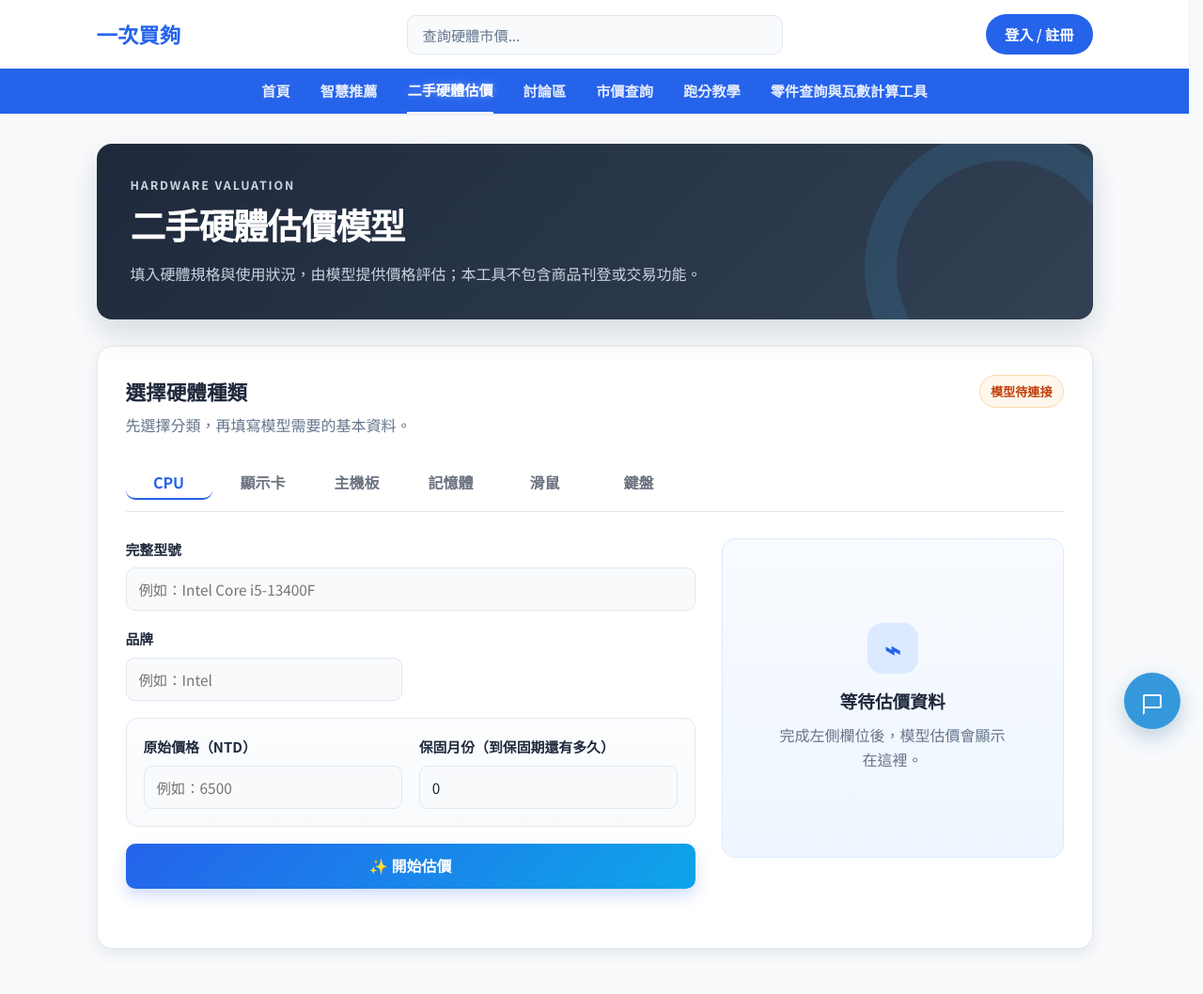
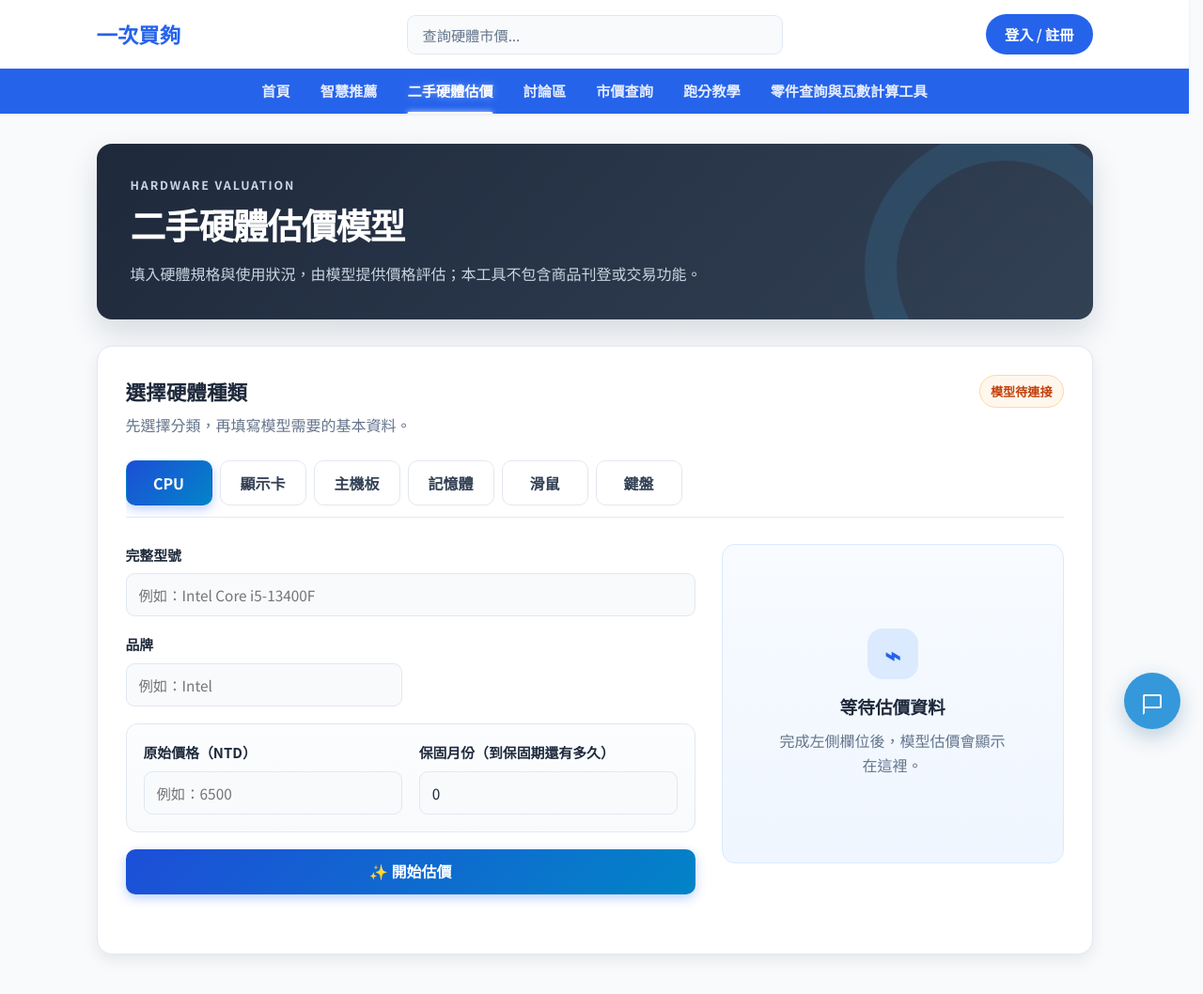
Before and after one commit to andrewlu886/NMDWSM, a website: page public/valuation.html in a window 1280 px wide. Shown: the whole page at 94% size. Drawn offline with Linux system fonts and the light colour scheme.

Commit message:
閃電
閃電

```diff
--- a/public/valuation.html
+++ b/public/valuation.html
@@ -8,53 +8,161 @@
     <link rel="stylesheet" href="./style.css">
     <link rel="stylesheet" href="./valuation.css">
     <link rel="stylesheet" href="./site-theme.css">
-    <!-- 確保隱藏屬性絕對生效 -->
     <style>
+        /* 確保隱藏屬性絕對生效 */
         .valuation-dynamic-group[hidden] {
             display: none !important;
         }
 
-        /* 頂部導覽列：當前頁面與懸停/選擇其他標籤時皆顯示白色底線 */
-        .main-nav a.active,
-        .main-nav a:hover {
+        /* --- 動態漸層導覽列 (加粗動態底線) --- */
+        .main-nav {
+            background: linear-gradient(90deg, #1e3a8a, #2563eb, #0284c7, #2563eb) !important;
+            background-size: 300% 300% !important;
+            animation: navGradientMove 10s ease infinite !important;
+            display: flex;
+            justify-content: center;
+            gap: 1.5rem;
+            padding: 12px 0;
+        }
+        @keyframes navGradientMove {
+            0% { background-position: 0% 50%; }
+            50% { background-position: 100% 50%; }
+            100% { background-position: 0% 50%; }
+        }
+        .main-nav a {
+            color: rgba(255, 255, 255, 0.9) !important;
+            position: relative;
+            text-decoration: none;
+            padding: 6px 0;
+            transition: all 0.3s ease;
+        }
+        .main-nav a::after {
+            content: '';
+            position: absolute;
+            bottom: -2px;
+            left: 50%;
+            width: 0;
+            height: 4px; /* 加粗底線至 4px */
+            background: #ffffff;
+            transition: all 0.3s ease;
+            transform: translateX(-50%);
+            border-radius: 4px;
+            box-shadow: 0 0 6px rgba(255, 255, 255, 0.8);
+        }
+        .main-nav a:hover, .main-nav a.active {
+            color: #ffffff !important;
+            text-shadow: 0 0 8px rgba(255, 255, 255, 0.6);
             font-weight: bold !important;
-            border-bottom: 2px solid #ffffff !important;
-            padding-bottom: 4px;
+        }
+        .main-nav a:hover::after, .main-nav a.active::after {
+            width: 100%;
         }
 
-        /* 基礎標籤樣式調整：去除原本的按鈕框線與背景，為底線特效做準備 */
-        .category-tab {
-            background-color: transparent !important;
-            color: #6b7280 !important; /* 預設灰字 */
-            border: none !important;
-            border-bottom: 2px solid transparent !important;
-            box-shadow: none !important;
-            padding-bottom: 4px;
-            transition: all 0.2s ease-in-out;
+        /* --- Logo 微互動 --- */
+        .logo {
+            transition: transform 0.2s ease;
+            display: inline-block;
+        }
+        .logo:hover {
+            transform: scale(1.05);
         }
 
-        /* 分類標籤：懸停滑過特效 (改為底線特效) */
-        .category-tab:hover {
-            color: #2563eb !important;
-            border-bottom: 2px solid #2563eb !important;
-            font-weight: bold !important;
+        /* --- 卡片進場動畫與頂部發光邊框 --- */
+        @keyframes fadeInUp {
+            from { opacity: 0; transform: translateY(20px); }
+            to { opacity: 1; transform: translateY(0); }
+        }
+        .valuation-card {
+            position: relative;
+            overflow: hidden;
+            animation: fadeInUp 0.6s ease-out;
+            transition: all 0.3s ease;
+        }
+        .valuation-card::before {
+            content: '';
+            position: absolute;
+            top: 0;
+            left: 0;
+            width: 100%;
+            height: 4px;
+            background: linear-gradient(90deg, #0284c7, #2563eb, #38bdf8);
+            opacity: 0;
+            transition: opacity 0.3s ease;
+        }
+        .valuation-card:hover {
+            box-shadow: 0 12px 24px -5px rgba(0, 0, 0, 0.12);
+            border-color: rgba(37, 99, 235, 0.3);
+        }
+        .valuation-card:hover::before {
+            opacity: 1;
         }
 
-        /* 分類標籤：點擊選中啟用特效 (改為底線特效) */
+        /* --- 分類標籤切換與動態選中 --- */
+        .category-tab {
+            transition: all 0.3s cubic-bezier(0.4, 0, 0.2, 1);
+            cursor: pointer;
+            position: relative;
+        }
+        .category-tab:hover {
+            border-color: #2563eb !important;
+            color: #2563eb !important;
+            transform: translateY(-2px);
+        }
         .category-tab.active {
-            color: #2563eb !important;
-            border-bottom: 2px solid #2563eb !important;
-            font-weight: bold !important;
-            background-color: transparent !important;
-            box-shadow: none !important;
+            background: linear-gradient(135deg, #1d4ed8, #0284c7) !important;
+            color: #ffffff !important;
+            border-color: transparent !important;
+            box-shadow: 0 4px 12px rgba(37, 99, 235, 0.3) !important;
+            transform: translateY(0);
         }
 
-        /* 輸入框點擊聚焦特效 (與 Login 表單一致) */
+        /* --- 輸入框聚焦藍光 --- */
+        .field input, .field select, .nav-search {
+            transition: all 0.3s cubic-bezier(0.4, 0, 0.2, 1);
+        }
         .field input:focus, .field select:focus, .nav-search:focus {
             border-color: #3b82f6 !important;
             outline: none !important;
-            box-shadow: 0 0 0 3px rgba(59, 130, 246, 0.2) !important;
+            box-shadow: 0 0 0 3px rgba(59, 130, 246, 0.25) !important;
             background-color: #ffffff !important;
+        }
+
+        /* --- 按鈕金屬光澤掃光動畫 --- */
+        .valuation-submit {
+            position: relative;
+            overflow: hidden;
+            background: linear-gradient(135deg, #1d4ed8, #0284c7) !important;
+            color: #ffffff !important;
+            border: none;
+            transition: all 0.3s ease;
+            box-shadow: 0 4px 12px rgba(37, 99, 235, 0.3);
+            cursor: pointer;
+        }
+        .valuation-submit::after {
+            content: '';
+            position: absolute;
+            top: -50%;
+            left: -60%;
+            width: 20%;
+            height: 200%;
+            background: rgba(255, 255, 255, 0.35);
+            transform: rotate(30deg);
+            transition: all 0.6s ease;
+        }
+        .valuation-submit:hover {
+            box-shadow: 0 6px 20px rgba(2, 132, 199, 0.4);
+            transform: translateY(-2px);
+        }
+        .valuation-submit:hover::after {
+            left: 140%;
+        }
+        .valuation-submit:active {
+            transform: translateY(1px);
+        }
+
+        /* --- 結果顯示平滑淡入 --- */
+        .result-content {
+            animation: fadeInUp 0.5s ease-out;
         }
     </style>
 </head>
```
Also changed, not shown: public/login.html (+1 -1 lines), public/recommend.html (+1 -1 lines).
